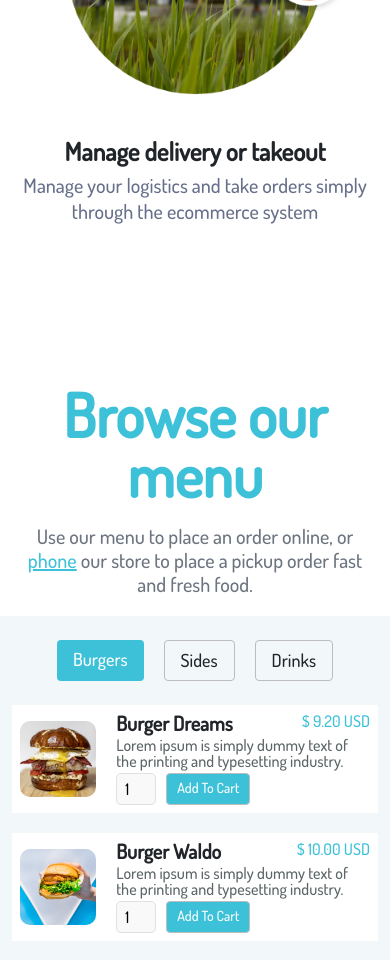
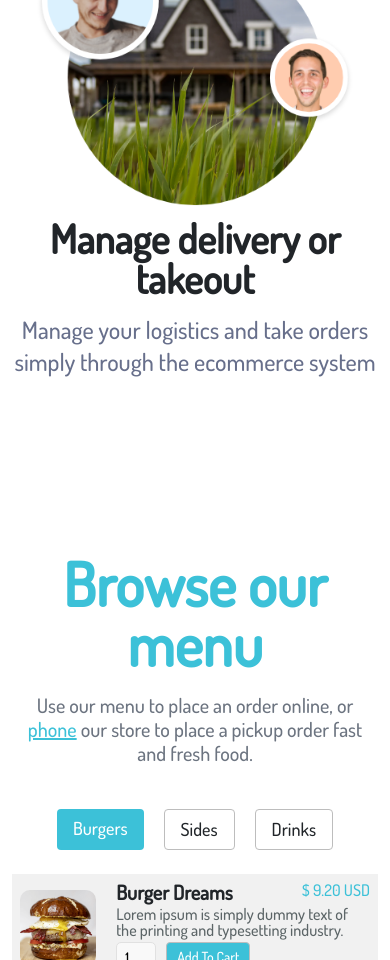
Before and after one commit to nihad-developer/Third-pro, a plain HTML site: page index.html in a window 390 px wide. Shown: the part 3140-4100 px from the top of the page. Drawn offline with nearby package versions, Linux system fonts and the light colour scheme.

Commit message:
howitworks

```diff
--- a/_howitworks.sass
+++ b/_howitworks.sass
@@ -8,11 +8,10 @@
         width: 300px
         text-align: center
     .textbox
-        margin-top: 32px
         h2
             font-weight: 700
             font-size: 25px
-            margin-bottom: 8px
+            margin: 32px 0 8px
         h4
             font-size: 20px
             color: #676f8b
@@ -20,3 +19,9 @@
     @media screen and ( max-width: 992px )
         .box
             width: auto
+            h2
+                font-size: 40px
+                margin: 0
+            h4
+                font-size: 24px
+                margin: 16px 0
--- a/_ourmenu.sass
+++ b/_ourmenu.sass
@@ -22,10 +22,8 @@
         background-color: #3cc1d8
         color: #ffffff
         border: 0
-    .background-color
-        background-color: #f2f8fa
     .box
-        background-color: #ffffff
+        background-color: #f1f1f1
         padding: 30px 30px 25px
         margin-bottom: 20px
         .imgbox
--- a/index.html
+++ b/index.html
@@ -100,7 +100,7 @@
                     </div>
                 </div>
                 <div class="row">
-                    <div class="col-lg-4 col-md-6 col-sm-12">
+                    <div class="col-lg-4 col-md-12">
                         <div class="box">
                             <div class="imgbox">
                                 <img src="assets/10.png" alt="">
@@ -112,7 +112,7 @@
                             </div>
                         </div>
                     </div>
-                    <div class="col-lg-4 col-md-6 col-sm-12">
+                    <div class="col-lg-4 col-md-12">
                         <div class="box">
                             <div class="imgbox">
                                 <img src="assets/11.png" alt="">
@@ -124,7 +124,7 @@
                             </div>
                         </div>
                     </div>
-                    <div class="col-lg-4 col-md-6 col-sm-12">
+                    <div class="col-lg-4 col-md-12">
                         <div class="box">
                             <div class="imgbox">
                                 <img src="assets/30.png" alt="">
@@ -150,7 +150,7 @@
                         </div>
                     </div>
                 </div>
-                <div class="row background-color">
+                <div class="row">
                     <div class="col-md-12 d-flex justify-content-center pt-4 pb-4">
                         <div class="btn bgc">
                             <h5>Burgers</h5>
@@ -163,7 +163,7 @@
                         </div>
                     </div>
                 </div>
-                <div class="row background-color">
+                <div class="row">
                     <div class="col-md-6">
                         <div class="box d-flex align-items-center">
                             <div class="imgbox">
```
Also changed, not shown: style.css, 1 other file.
